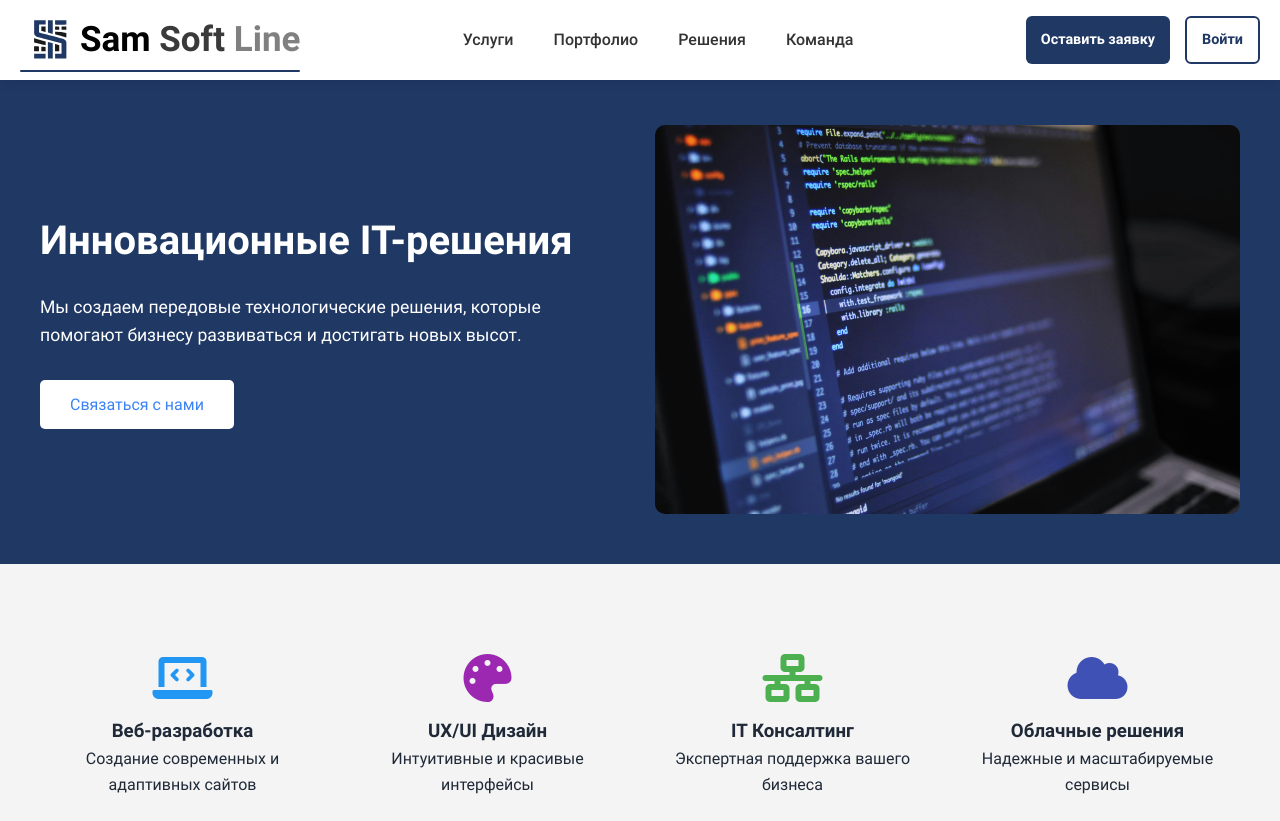
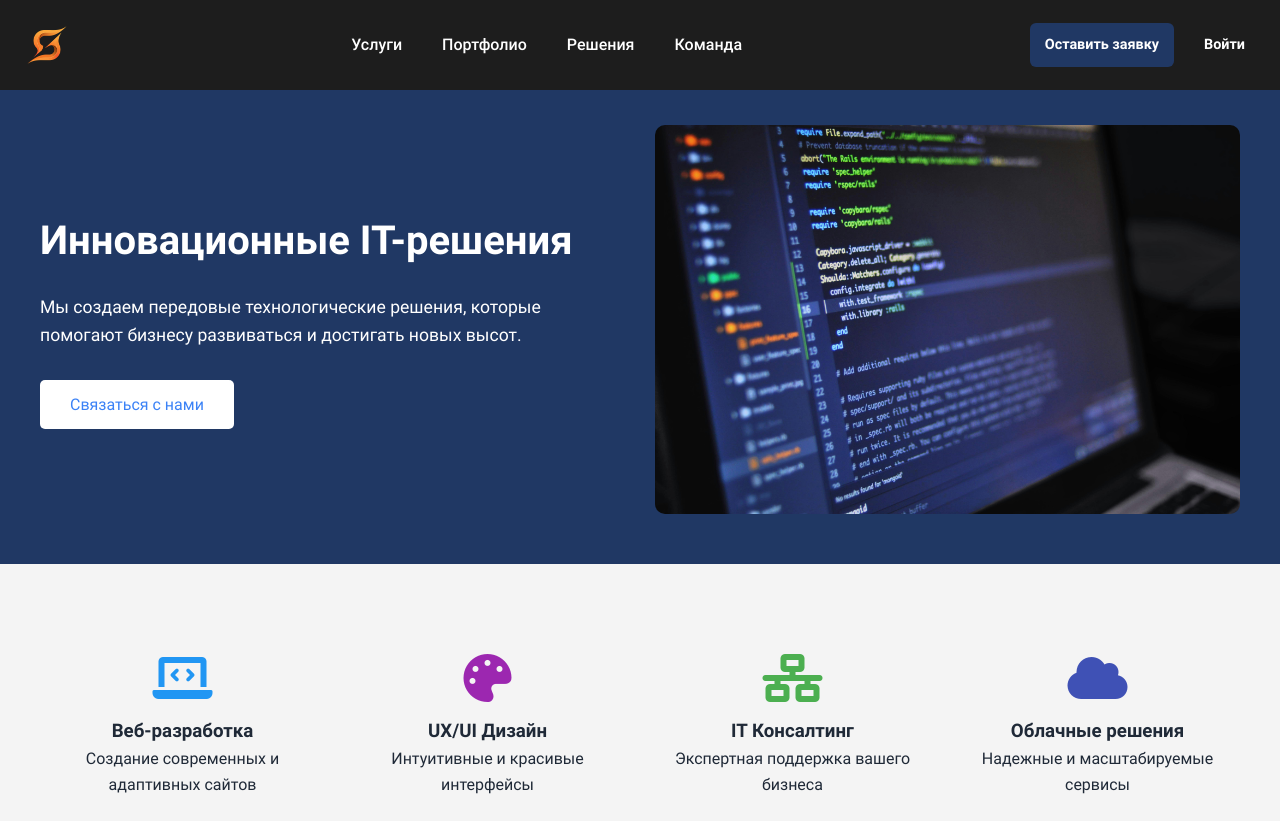
Before and after one commit to saydullayev-d/ssline, a plain HTML site: page index.html in a window 1280 px wide. Shown: the top 821 px of the page. Drawn offline with Linux system fonts and the light colour scheme.

Commit message:
header with new logo

```diff
--- a/header-footer/header-footer.css
+++ b/header-footer/header-footer.css
@@ -29,19 +29,37 @@ a.active::before,
   background-color: #f0f4ff;
   border-radius: 8px;
 }
-
-/* Header */
+.logotip{
+  height: 80px;
+}
 .header {
   position: fixed;
   top: 0;
   left: 0;
   width: 100%;
-  background-color: white;
-  box-shadow: 0 2px 10px rgba(0, 0, 0, 0.1);
+  backdrop-filter: blur(10px);
+  background-color: rgb(29, 29, 29);        /* изначально полностью прозрачный */
+  box-shadow: none;
   z-index: 1000;
-  transition: all 0.3s ease;
+  transition: all 0.4s ease;
+  padding: 5px 0;                /* немного воздуха сверху/снизу */
 }
 
+/* Состояние при скролле */
+.header.scrolled {
+  background-color: rgba(29, 29, 29, 0.72);   /* почти чёрный, как у тебя было */
+  box-shadow: 0 4px 20px rgba(0, 0, 0, 0.15);
+  padding: 0 0;                             /* можно чуть сжать при скролле */
+}
+
+/* Опционально: логотип и текст становятся ярче при скролле */
+.header.scrolled .nav-item-link,
+.header.scrolled .btn-secondary,
+.header.scrolled .burger-menu img {
+  color: #ffffff !important;
+}
+
+/* Если хочешь, чтобы при прозрачном хедере текст был белый всегда — уже и так белый */
 .flex {
   display: flex;
   align-items: center;
@@ -52,15 +70,15 @@ a.active::before,
 }
 
 .logo span:nth-child(1) {
-  color: black;
+  color: white;
 }
 
 .logo span:nth-child(2) {
-  color: rgb(58, 58, 58);
+  color: white;
 }
 
 .logo span:nth-child(3) {
-  color: grey;
+  color: white;
 }
 
 text {
@@ -128,7 +146,7 @@ a {
 }
 
 .nav-item-link {
-  color: #333;
+  color: #ffffff;
   display: block;
   cursor: pointer;
   transition: color 0.3s ease;
@@ -313,13 +331,13 @@ a {
 }
 
 .btn-secondary {
-  background-color: white;
-  color: #203864;
-  border: 2px solid #203864;
+  background-color:transparent;
+  color: #ffffff;
+  border: none;
 }
 
 .btn-secondary:hover {
-  background-color: #dddddd;
+  background-color: rgb(56, 56, 56);
 }
 
 .mobile-menu-actions {
@@ -479,3 +497,13 @@ a {
 .footer-links a:hover {
   color: #4a90e2;
 }
+
+/* Логотип никогда не подсвечивается */
+.logo[data-no-active].active {
+  color: inherit !important;
+  font-weight: inherit !important;
+}
+
+.logo[data-no-active].active::before {
+  display: none !important;
+}
--- a/header-footer/header.html
+++ b/header-footer/header.html
@@ -1,14 +1,8 @@
 <header class="header">
   <div class="header-content">
-    <a class="flex logo" href="/index.html">
-      <img src="/img/logo-ssl.svg" alt="">
-      <h1>
-        <span>Sam</span>
-        <span>Soft</span>
-        <span>Line</span>
-      </h1>
+  <a class="flex logo" href="/index.html" data-no-active>
+      <img class="logotip" src="/img/logo-orange-Photoroom.png" alt="">
     </a>
-
     <div class="burger-menu" onclick="toggleMobileMenu()">
       <img src="/img/burger.svg" class="bi bi-list">
     </div>
--- a/header-footer/header.js
+++ b/header-footer/header.js
@@ -144,3 +144,17 @@ function initializeHeader() {
     }
   });
 }
+function handleHeaderScroll() {
+  const header = document.querySelector('.header');
+
+  if (window.scrollY > 50) {                 // 50px — порог скролла
+    header.classList.add('scrolled');
+  } else {
+    header.classList.remove('scrolled');
+  }
+}
+
+// Запускаем при загрузке и при скролле
+window.addEventListener('scroll', handleHeaderScroll);
+// И сразу проверим на случай, если страница уже проскроллена (например, при переходе по якорю)
+handleHeaderScroll();
```
Also changed, not shown: img/logo-orange-Photoroom.png (added), img/logo-orange.jpg (added).
